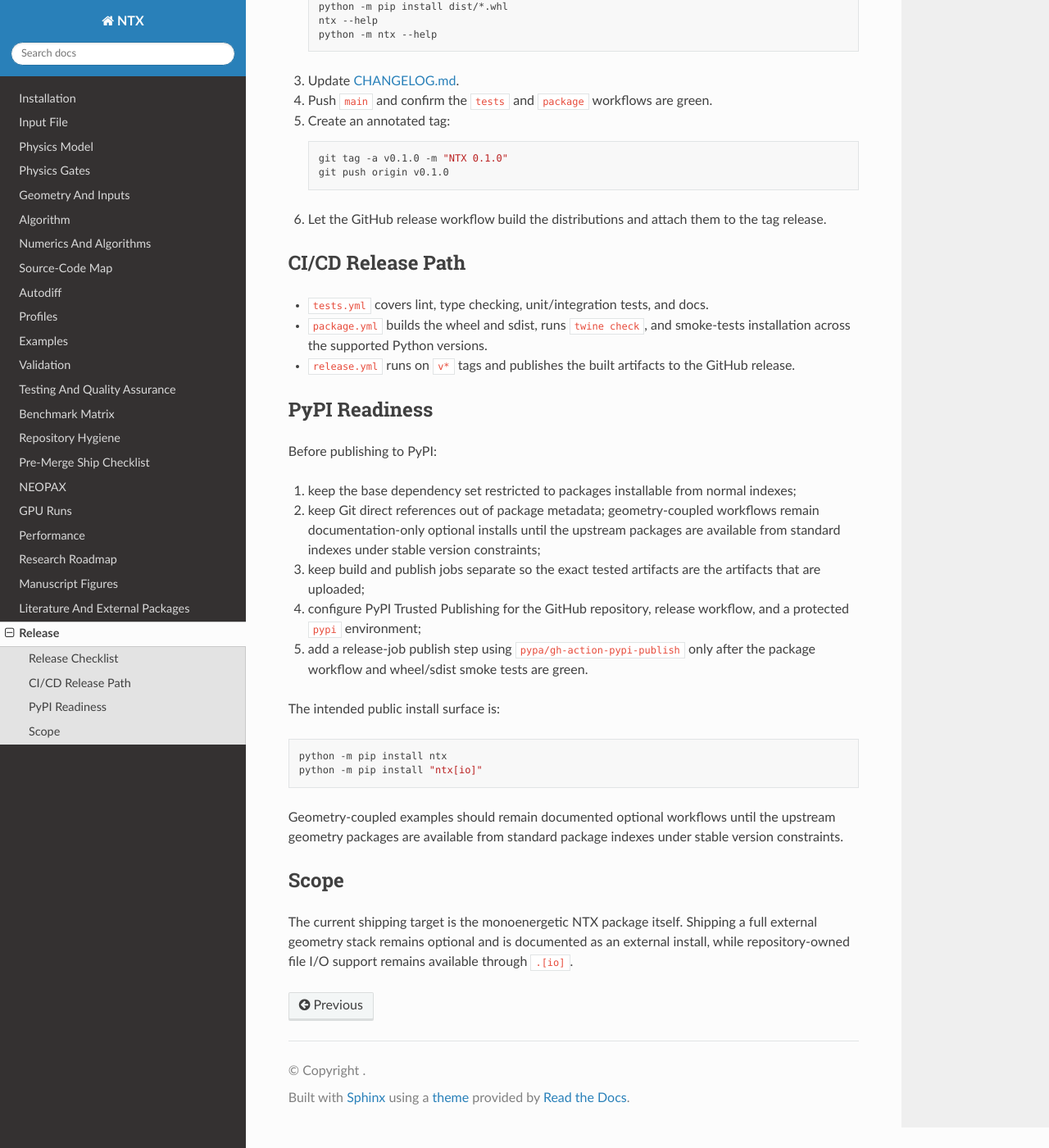
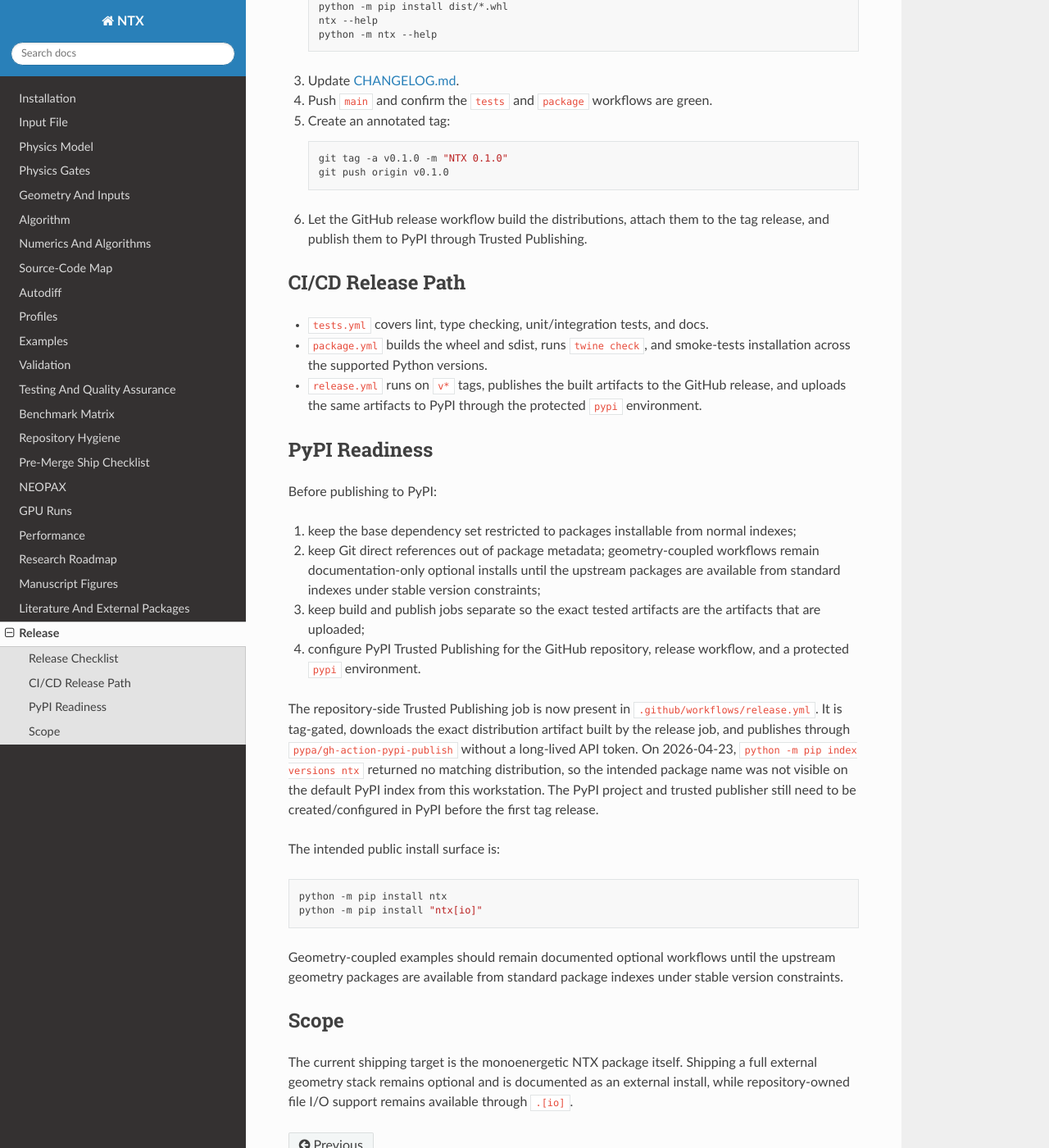
Before and after one commit to uwplasma/NTX, a Sphinx documentation site: the page built from docs/release.md, in a window 1280 px wide and 1400 px high, scrolled down 574 px. Shown: the whole window at 82% size. Built offline with Sphinx 7.4.7 and the Read the Docs theme 3.1.0, drawn with Linux system fonts in a browser that asks for light colours.

Commit message:
Add PyPI trusted publishing release job

````diff
--- a/docs/release.md
+++ b/docs/release.md
@@ -39,16 +39,17 @@ research checkout.
    git push origin v0.1.0
    ```
 
-6. Let the GitHub release workflow build the distributions and attach them to
-   the tag release.
+6. Let the GitHub release workflow build the distributions, attach them to the
+   tag release, and publish them to PyPI through Trusted Publishing.
 
 ## CI/CD Release Path
 
 - `tests.yml` covers lint, type checking, unit/integration tests, and docs.
 - `package.yml` builds the wheel and sdist, runs `twine check`, and smoke-tests
   installation across the supported Python versions.
-- `release.yml` runs on `v*` tags and publishes the built artifacts to the
-  GitHub release.
+- `release.yml` runs on `v*` tags, publishes the built artifacts to the GitHub
+  release, and uploads the same artifacts to PyPI through the protected `pypi`
+  environment.
 
 ## PyPI Readiness
 
@@ -63,9 +64,16 @@ Before publishing to PyPI:
 3. keep build and publish jobs separate so the exact tested artifacts are the
    artifacts that are uploaded;
 4. configure PyPI Trusted Publishing for the GitHub repository, release
-   workflow, and a protected `pypi` environment;
-5. add a release-job publish step using `pypa/gh-action-pypi-publish` only after
-   the package workflow and wheel/sdist smoke tests are green.
+   workflow, and a protected `pypi` environment.
+
+The repository-side Trusted Publishing job is now present in
+`.github/workflows/release.yml`. It is tag-gated, downloads the exact
+distribution artifact built by the release job, and publishes through
+`pypa/gh-action-pypi-publish` without a long-lived API token. On
+2026-04-23, `python -m pip index versions ntx` returned no matching
+distribution, so the intended package name was not visible on the default PyPI
+index from this workstation. The PyPI project and trusted publisher still need
+to be created/configured in PyPI before the first tag release.
 
 The intended public install surface is:
 
````
Also changed, not shown: docs/ship-checklist.md (+3 -1 lines), plan.md (+5 -3 lines), 1 other file.
